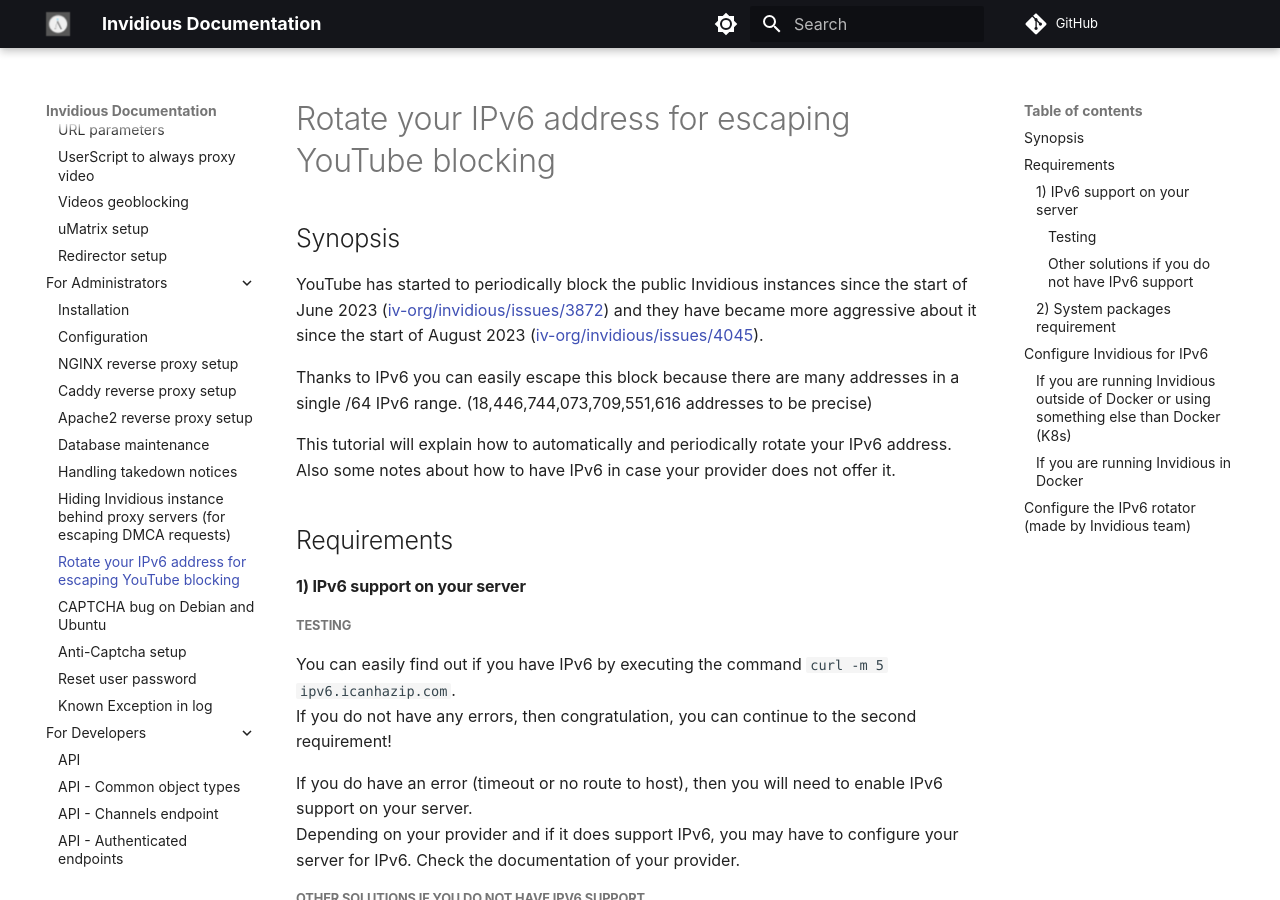
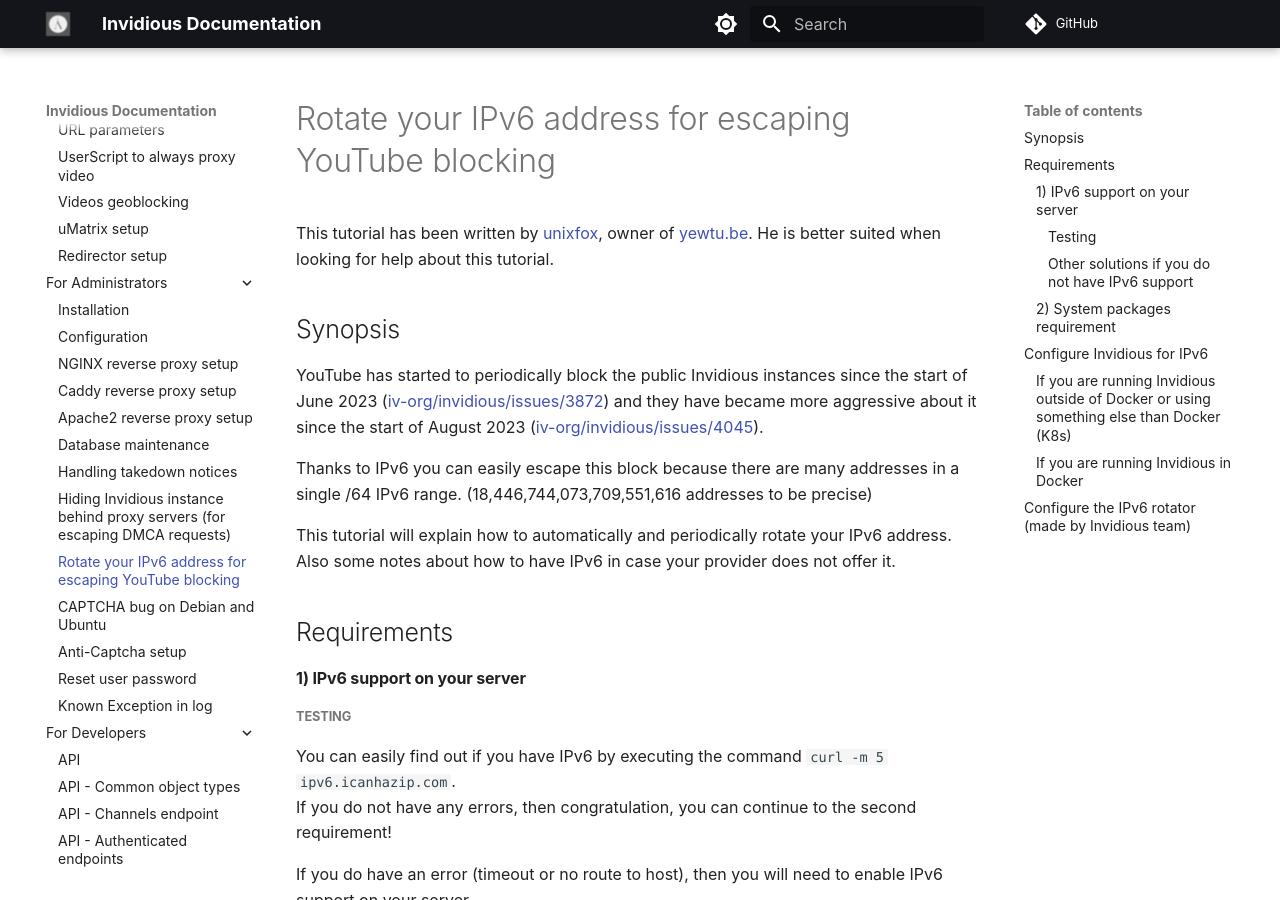
Before and after one commit to iv-org/documentation, an MkDocs documentation site: the page built from docs/ipv6-rotator.md, in a window 1280 px wide and 900 px high. Built offline with MkDocs 1.6.1 and Material for MkDocs 9.7.7, drawn with Linux system fonts in a browser that asks for light colours; comment, search, counter and statistics services are not loaded.

Commit message:
add back mention about unixfox

```diff
--- a/docs/ipv6-rotator.md
+++ b/docs/ipv6-rotator.md
@@ -1,4 +1,6 @@
 # Rotate your IPv6 address for escaping YouTube blocking
+
+This tutorial has been written by [unixfox](https://github.com/unixfox), owner of [yewtu.be](https://yewtu.be/). He is better suited when looking for help about this tutorial.
 
 ## Synopsis
 
```
